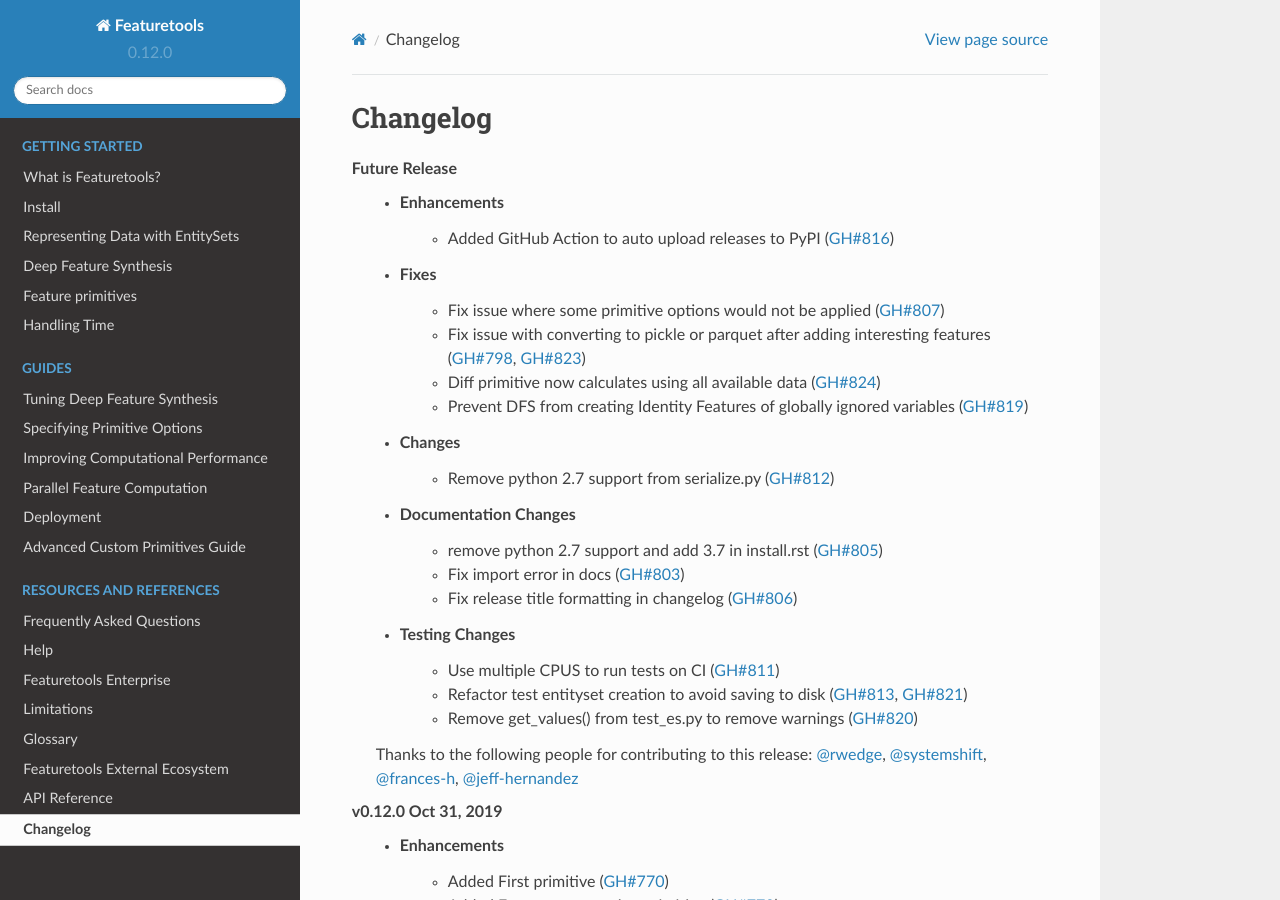
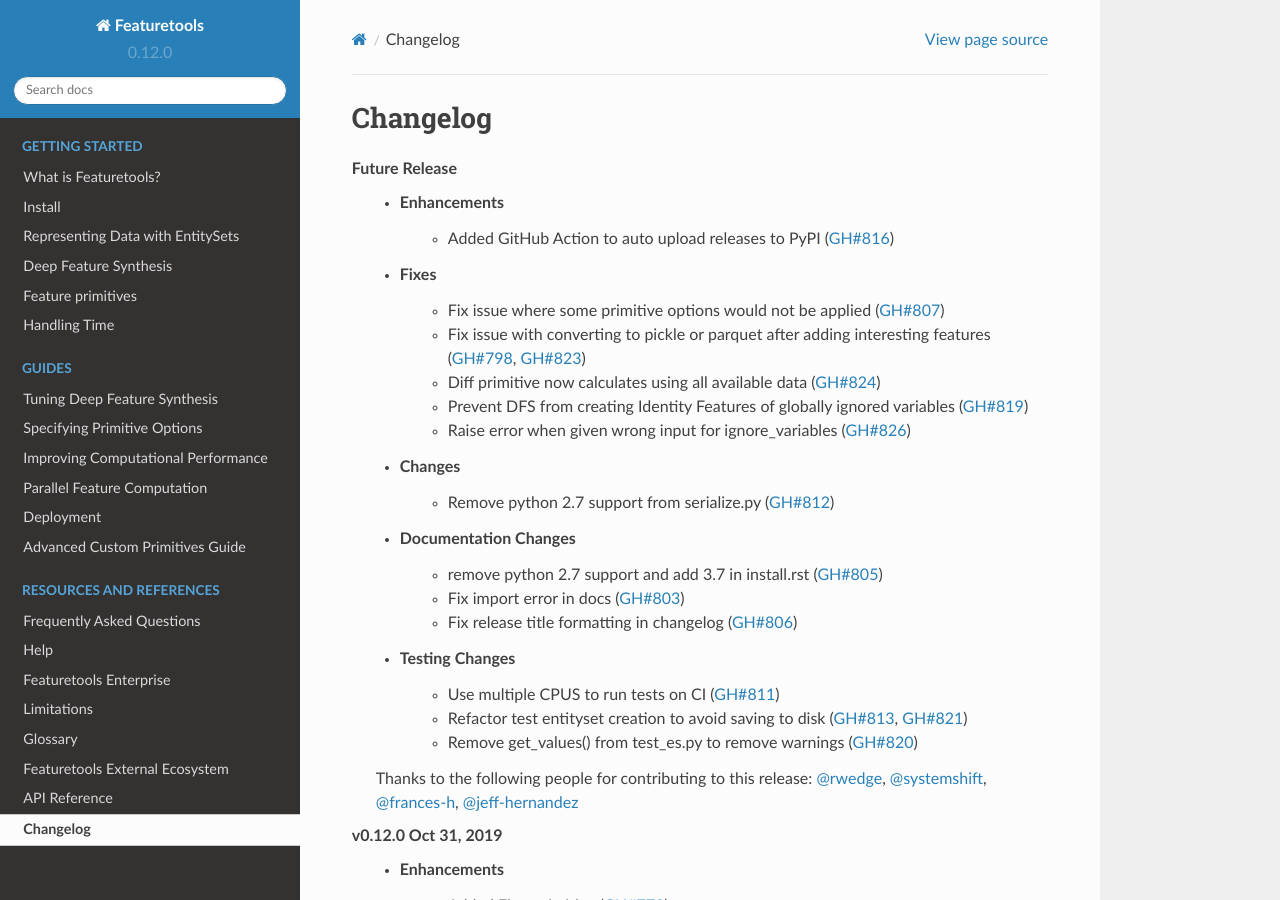
Before and after one commit to alteryx/featuretools, a Sphinx documentation site: the page built from docs/source/changelog.rst, in a window 1280 px wide and 900 px high. Built offline with Sphinx 7.4.7 and the Read the Docs theme 2.0.0, drawn with Linux system fonts in a browser that asks for light colours; pages that are not in the unit, such as notebooks, are missing from menus.

Commit message:
update changelog

```diff
--- a/docs/source/changelog.rst
+++ b/docs/source/changelog.rst
@@ -10,6 +10,7 @@
         * Fix issue with converting to pickle or parquet after adding interesting features (:pr:`798`, :pr:`823`)
         * Diff primitive now calculates using all available data (:pr:`824`)
         * Prevent DFS from creating Identity Features of globally ignored variables (:pr:`819`)
+        * Raise error when given wrong input for ignore_variables (:pr:`826`)
     * Changes
         * Remove python 2.7 support from serialize.py (:pr:`812`)
     * Documentation Changes
```
